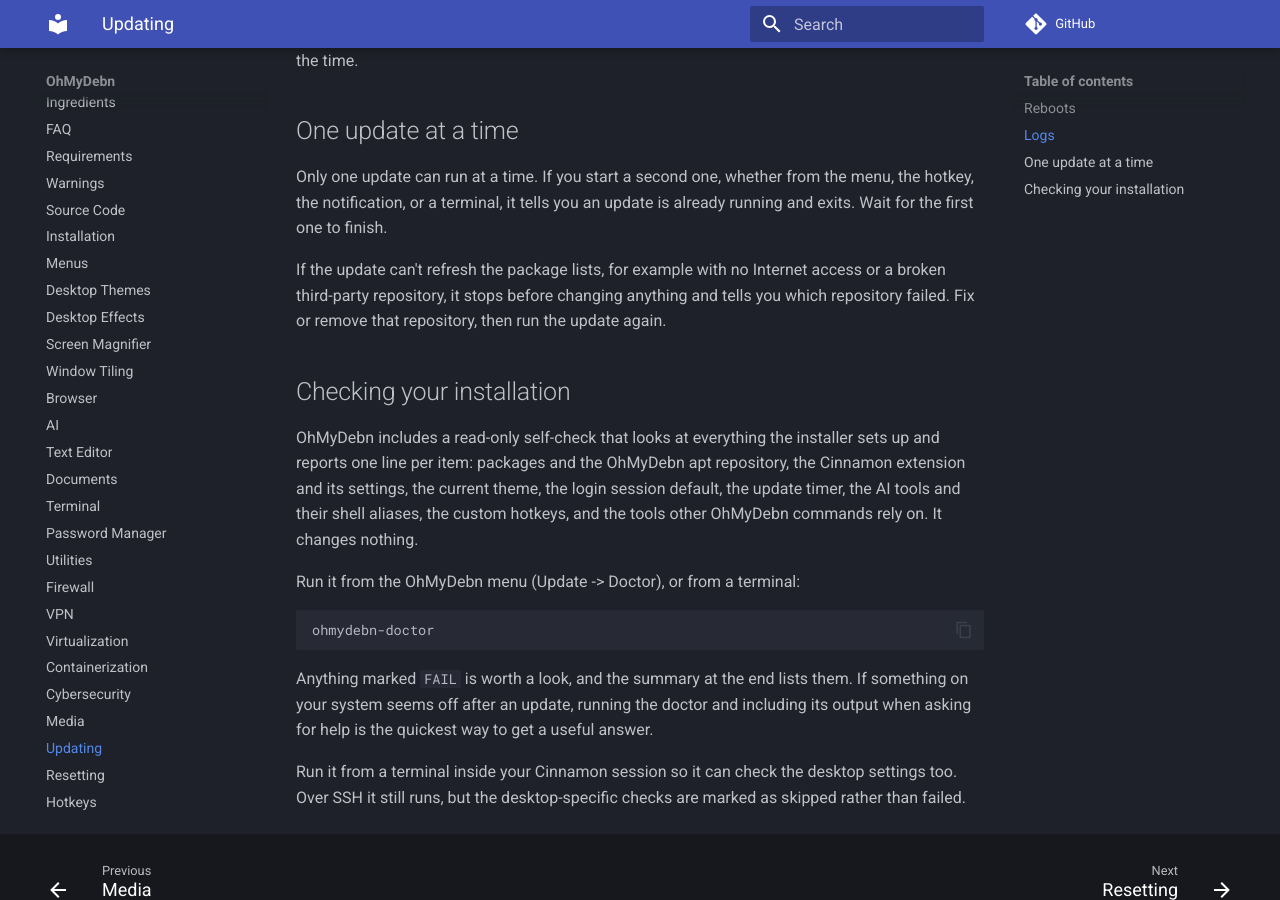
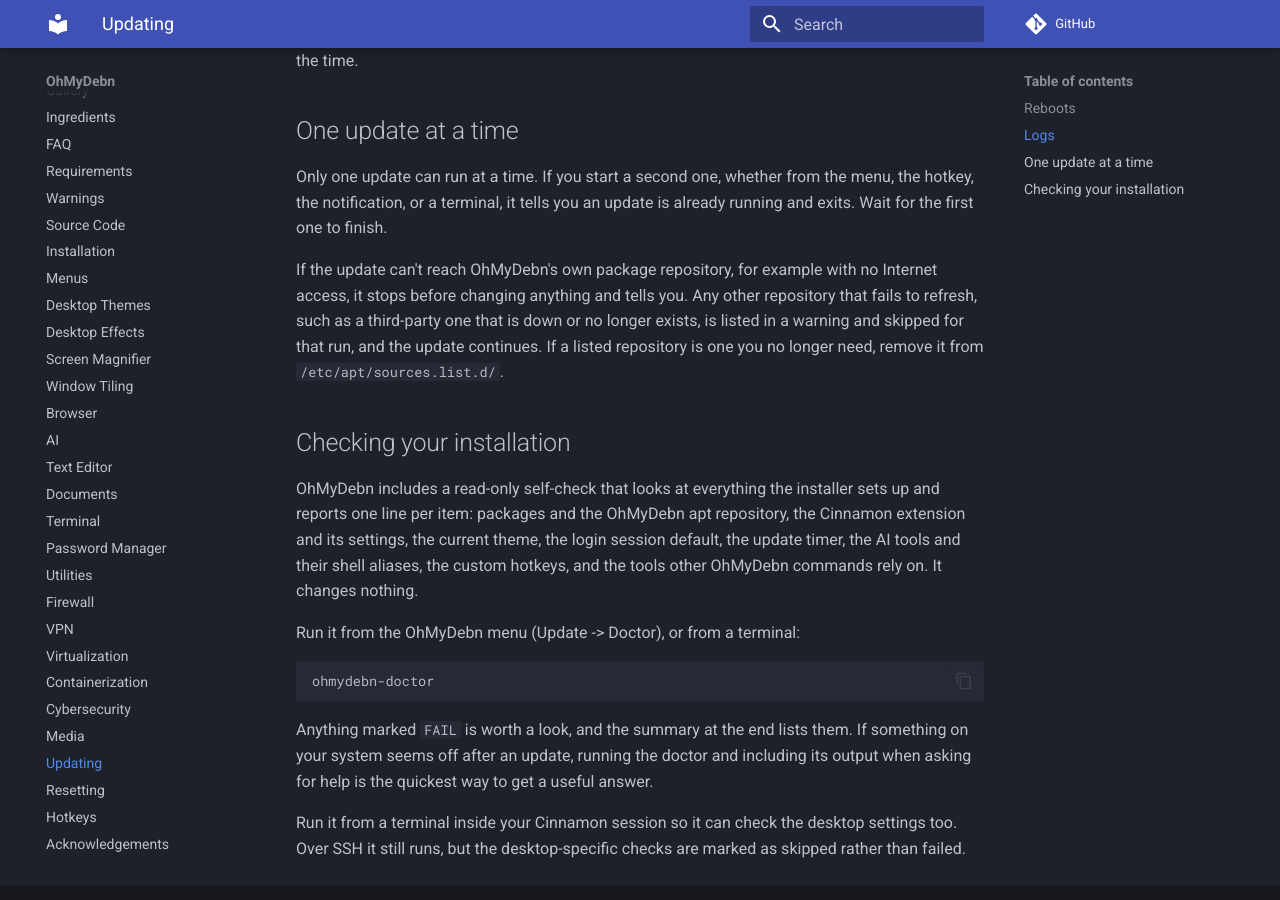
Before and after one commit to dougburks/ohmydebn-docs, an MkDocs documentation site: the page built from docs/updating.md, in a window 1280 px wide and 900 px high, scrolled down 1066 px. Built offline with MkDocs 1.6.1 and Material for MkDocs 9.7.7, drawn with Linux system fonts in a browser that asks for light colours; comment, search, counter and statistics services are not loaded.

Commit message:
updating: describe the two refresh outcomes (OhMyDebn's repo vs others)

```diff
--- a/docs/updating.md
+++ b/docs/updating.md
@@ -33,7 +33,7 @@
 
 Only one update can run at a time. If you start a second one, whether from the menu, the hotkey, the notification, or a terminal, it tells you an update is already running and exits. Wait for the first one to finish.
 
-If the update can't refresh the package lists, for example with no Internet access or a broken third-party repository, it stops before changing anything and tells you which repository failed. Fix or remove that repository, then run the update again.
+If the update can't reach OhMyDebn's own package repository, for example with no Internet access, it stops before changing anything and tells you. Any other repository that fails to refresh, such as a third-party one that is down or no longer exists, is listed in a warning and skipped for that run, and the update continues. If a listed repository is one you no longer need, remove it from `/etc/apt/sources.list.d/`.
 
 ## Checking your installation
 
```
